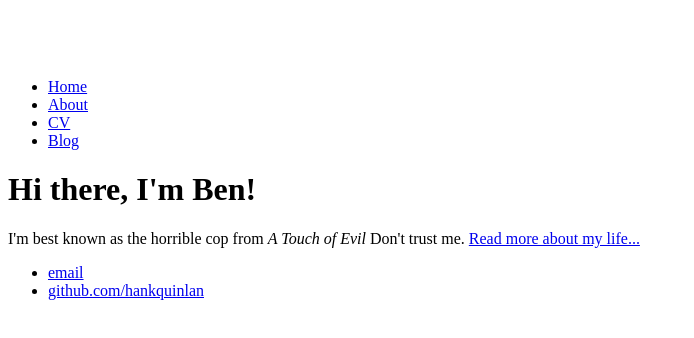
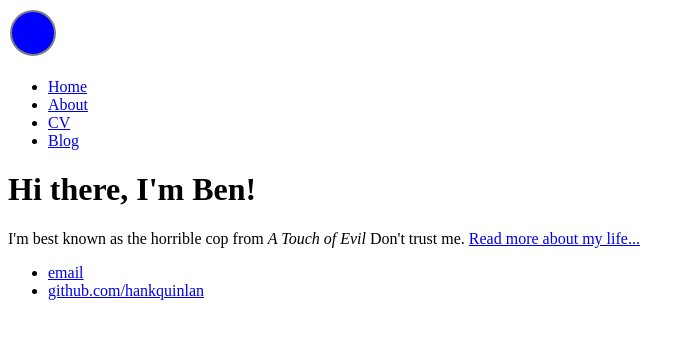
Before and after one commit to BenAjayiObe/VikingProgrammer.github.io, a plain HTML site: page index.html in a window 1280 px wide. Shown: the whole page, without its empty margins (0-694 px from the left). Drawn offline with Linux system fonts and the light colour scheme.

Commit message:
Update index.html

```diff
--- a/index.html
+++ b/index.html
@@ -6,7 +6,7 @@
 	<body>
 		<div>
 			<svg width = "50" height = "50">
-				<circle cx="25" cy ="25" cr="22" fill="blue" stroke="gray" stroke-width="2"/>
+				<circle cx="25" cy ="25" r="22" fill="blue" stroke="gray" stroke-width="2"/>
 			</svg>
 		</div>
 		<nav>
```
